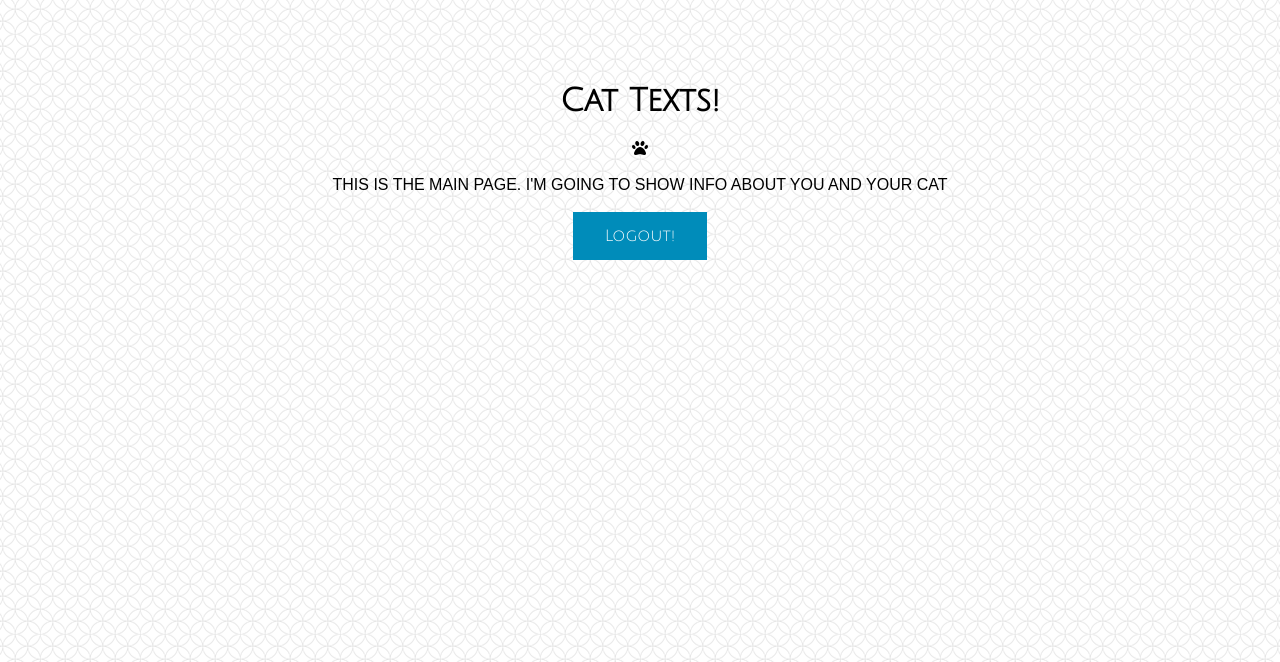
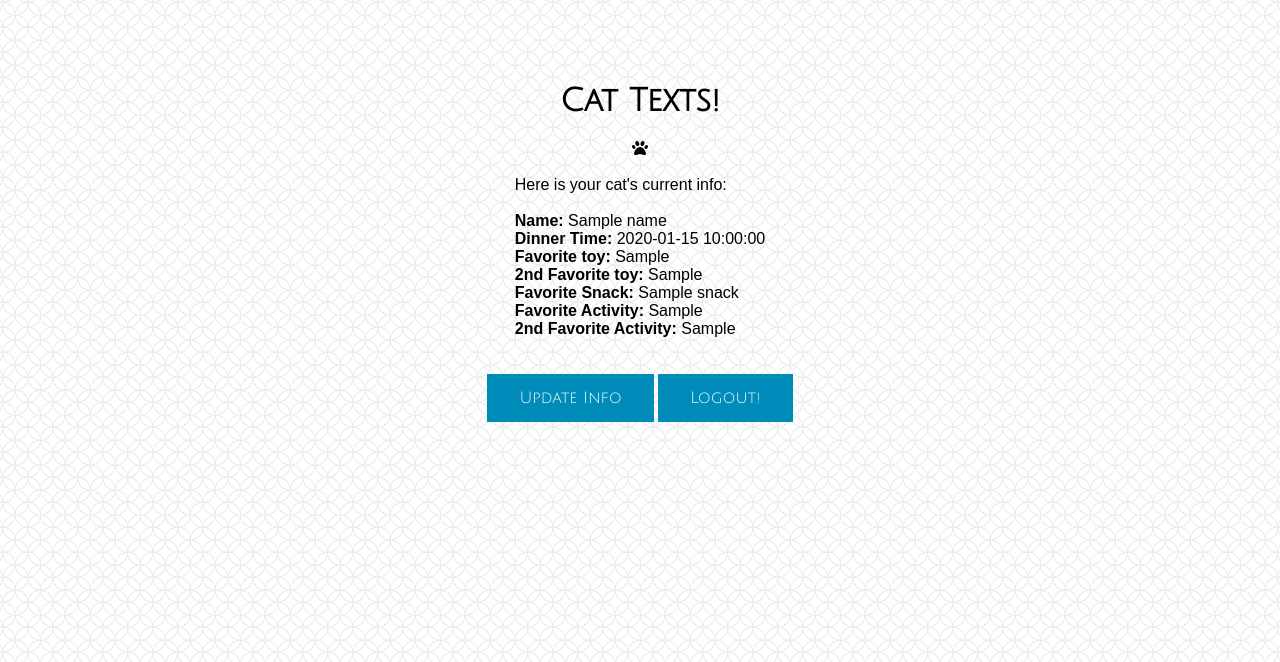
Before and after one commit to ceorourke/cat-texts, a Flask app: template templates/main.html in a window 1280 px wide. Shown: the top 662 px of the page. Run offline with Flask 2, Linux system fonts and the light colour scheme; the template is opened without the code that fills it: most values are stand-ins (such as "Sample title", 1, 10 or a date in 2020); some libraries are stand-ins or nearby versions.

Commit message:
Added cat info on main page

```diff
--- a/server.py
+++ b/server.py
@@ -40,7 +40,28 @@ def login():
         session["user_id"] = existing_email.user_id
 
         flash("Successfully logged in!")
-        return render_template("main.html")
+
+        user_id = session["user_id"]
+
+        name = db.session.query(Cat.name).filter(User.user_id==user_id).first()
+        toy1 = db.session.query(Cat.toy1).filter(User.user_id==user_id).first()
+        toy2 = db.session.query(Cat.toy2).filter(User.user_id==user_id).first()
+        snack = db.session.query(Cat.snack).filter(User.user_id==user_id).first()
+        activity1 = db.session.query(Cat.activity1).filter(User.user_id==user_id).first()
+        activity2 = db.session.query(Cat.activity2).filter(User.user_id==user_id).first()
+        dinner_time = db.session.query(Cat.dinner_time).filter(User.user_id==user_id).first()
+
+        name = str(name[0])
+        toy1 = str(toy1[0])
+        toy2 = str(toy2[0])
+        snack = str(snack[0])
+        activity1 = str(activity1[0])
+        activity2 = str(activity2[0])
+        dinner_time = str(dinner_time[0])
+
+        return render_template("main.html", name=name, toy1=toy1, toy2=toy2,
+                                            snack=snack, activity1=activity1,
+                                            activity2=activity2, dinner_time=dinner_time)
 
     elif existing_email is None:
         flash("Incorrect email.")
@@ -77,21 +98,13 @@ def register_process():
     phone = country_code + phone
 
     name = request.form.get('cat-name')
-    print name # name seems correct
     dinner_time = request.form.get('dinner-time')
-    print dinner_time # time seems correct
     snack = request.form.get('cat-snack')
-    print snack #snack seems correct
     activity1 = request.form.get('cat-activity')
-    print activity1 # activity 1 is sleeping
     activity2 = request.form.get('cat-activity2')
-    print activity1 # activitty 2 is ALSO sleeping
     toy1 = request.form.get('cat-toy')
-    print toy1 # toy1 is "None"
     toy2 = request.form.get('cat-toy2')
-    print toy2 #toy2 seems correct
     current_user = session["user_id"]
-    print current_user # user id seems correct
 
     existing_email = User.query.filter_by(email=email).first()
 
@@ -116,7 +129,6 @@ def register_process():
 
         print(message.sid)
 
-
         flash("Successfully registered " + email + "!")
         return render_template("thanks.html")
 
@@ -127,6 +139,25 @@ def register_process():
 
 
     return redirect("/")
+
+# @app.route("/main")
+# def main_page():
+#     """Show main page after registered user logged in"""
+
+#     user_id = user_id.user_id
+
+#     name = db.session.query(Cat.name).filter(User.user_id==user_id).first()
+#     toy1 = db.session.query(Cat.toy1).filter(User.user_id==user_id).first()
+#     toy2 = db.session.query(Cat.toy2).filter(User.user_id==user_id).first()
+#     snack = db.session.query(Cat.snack).filter(User.user_id==user_id).first()
+#     activity1 = db.session.query(Cat.activity1).filter(User.user_id==user_id).first()
+#     activity2 = db.session.query(Cat.activity2).filter(User.user_id==user_id).first()
+
+
+#     return render_template("main.html", name=name, toy1=toy1, toy2=toy2,
+#                                         snack=snack, activity1=activity1,
+#                                         activity2=activity2)
+
 
 
 @app.route("/sms", methods=['POST'])
--- a/templates/main.html
+++ b/templates/main.html
@@ -3,17 +3,28 @@
 {% block title %}Cats!{% endblock %}
 
 {% block content %}
-    <div>
-    <center></br></br></br><h1>Cat Texts!</h1>
-      <i class="fa fa-paw" aria-hidden="true"></i></br></br>
 
-      THIS IS THE MAIN PAGE. I'M GOING TO SHOW INFO ABOUT YOU AND YOUR CAT
+<div style="text-align: center;">
+  </br></br></br><h1>Cat Texts!</h1>
+    <i class="fa fa-paw" aria-hidden="true"></i></br></br>
 
+    <div style="display: inline-block; text-align: left;">
 
-  </br></br>
+    Here is your cat's current info: </br></br>
 
+    <b>Name:</b> {{ name }} </br>
+    <b>Dinner Time:</b> {{ dinner_time }} </br>
+    <b>Favorite toy:</b> {{ toy1 }} </br>
+    <b>2nd Favorite toy:</b> {{ toy2 }} </br>
+    <b>Favorite Snack:</b> {{ snack }} </br>
+    <b>Favorite Activity: </b> {{ activity1 }} </br>
+    <b>2nd Favorite Activity: </b> {{ activity2 }} </br></br></br>
+  </div>
+
+    <form action="/update" method="GET">
+    <input type="submit" id="cat-btn" class="cat-btn" value="Update Info">
 
     <form action="/logout" method="GET">
     <input type="submit" id="cat-btn" class="cat-btn" value="Logout!">
-    </div>
+</div>
 {% endblock %}
--- a/templates/register.html
+++ b/templates/register.html
@@ -46,7 +46,6 @@
              placeholder="Catnip carrot" required></br></br>
       <input type="submit" id="cat-btn" class="cat-btn" value="Text me!">
 
-      <!-- <input type="submit" id="cat-btn" class="cat-btn" value="Sign me up!"> -->
     </form>
   </center>
     </div>
```
